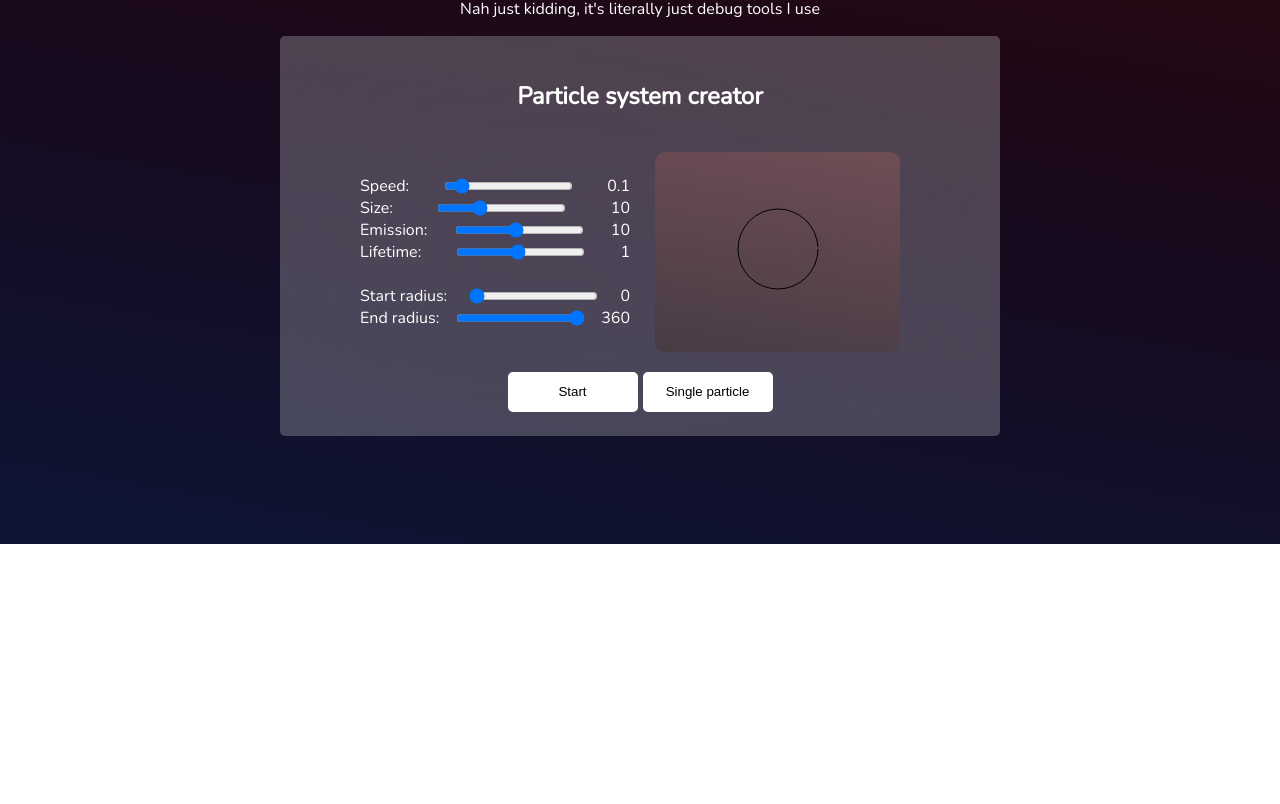
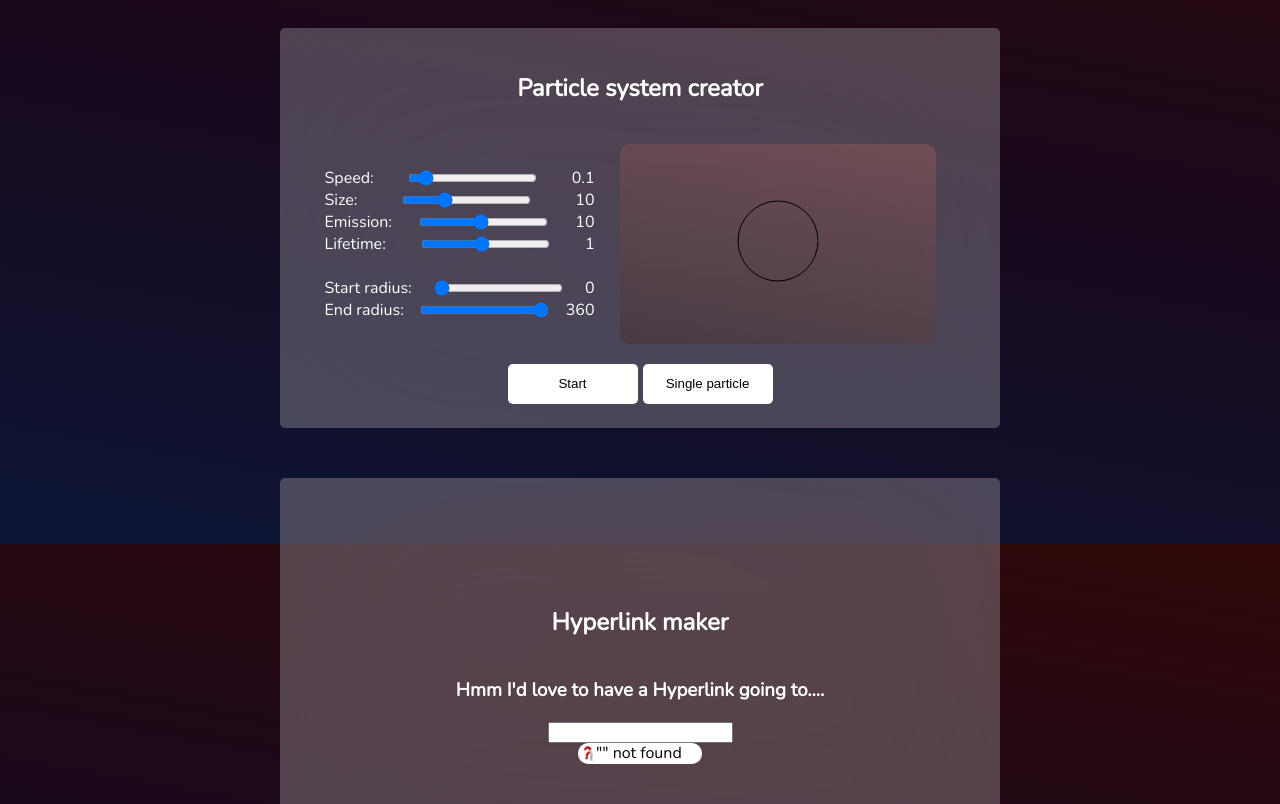
Before and after one commit to AchoDev/Portfolio-Vue, a Vue app: page /fun in a window 1280 px wide. Shown: the part 256-1060 px from the top of the page. Before the commit the page ends 800 px from the top, so only its background shows below. Built offline with nearby package versions, Linux system fonts and the light colour scheme; no server answers.

Commit message:
hyperlink maker and better dx

```diff
--- a/src/components/Hyperlink.vue
+++ b/src/components/Hyperlink.vue
@@ -18,36 +18,35 @@
 </template>
 
 <script setup lang="ts">
-import { computed, onMounted, ref } from 'vue';
+import { computed, onMounted, ref, watch } from 'vue';
 import { projectList, ProjectType } from '../projects';
-// import { useRouter } from 'vue-router';
-// import Project from '../pages/about/projectType';
 
-// interface Hyperlink {
-//     smallImg: string,
-//     title: string,
-//     color: string,
-//     path: string,
-// }
-
-// const router = useRouter()
 
 const props = defineProps<{
     to: string,
 }>()
 
-const link = ref<ProjectType>({
-    // smallImg: '../question.jpeg',
+const defaultProject: ProjectType = {
     name: `"${props.to}" not found`,
     desc: '',
     color: 'white',
-    path: '/',
+    path: '',
     text: 'black'
+}
+
+const link = ref<ProjectType>(defaultProject)
+
+const smallImgLink = computed(() => {
+
+    if(link.value.path == '') {
+        return '../question.jpeg'
+    } else {
+        return `../projects/${link.value.path}/small.png`
+    }
+
 })
 
-const smallImgLink = computed(() => `../projects/${link.value.path}/small.png`)
-
-onMounted(() => {
+function searchForProject() {
     const writtenProjectRes = projectList.find((a) => a.path == props.to)
 
     if (writtenProjectRes != null)
@@ -55,7 +54,17 @@ onMounted(() => {
         link.value = writtenProjectRes
 
         return
+    } else {
+        link.value = defaultProject
     }
+}
+
+watch(props, () => {
+    searchForProject()
+})
+
+onMounted(() => {
+    searchForProject()
 })
 
 </script>
--- a/src/components/ParticleSystem.vue
+++ b/src/components/ParticleSystem.vue
@@ -85,7 +85,6 @@ function runParticleSystem(singular?: boolean) {
     requestAnimationFrame(moveParticle)
 
     setTimeout(() => {
-        console.log("die")
         dead = true
         particleContainer.value.removeChild(particle)
     }, props.lifetime * 1000)
--- /dev/null
+++ b/src/pages/fun/FunContainer.vue
@@ -0,0 +1,53 @@
+<template>
+
+<div id="fun-container">
+    <h2>{{ title }}</h2>
+    <slot />
+</div>
+
+</template>
+
+<script setup lang="ts">
+
+defineProps<{
+    title: string
+}>()
+
+</script>
+
+<style scoped lang="scss">
+#fun-container {
+    background: rgba(255, 255, 255, 0.237);
+    backdrop-filter: blur(100px);
+    max-width: 700px;
+    height: 380px;
+    padding: 10px;
+    border-radius: 5px;
+
+
+    display: flex;
+    flex-direction: column !important;
+    justify-content: center;
+    align-items: center;
+
+    width: 100%;
+
+    &:deep(button) {
+        width: 130px;
+        height: 40px;
+        border-radius: 5px;
+        border: none;
+        background: rgb(255, 255, 255);
+
+        transition: ease-out .2s;
+        &:hover {
+            transform: scale(1.05) rotate(2deg);
+            cursor: pointer;
+        }
+
+        &:active {
+            transform: scale(1)
+        }
+    }
+}
+</style>
--- a/src/pages/fun/FunFactory.vue
+++ b/src/pages/fun/FunFactory.vue
@@ -5,11 +5,14 @@
         <p>This page is where the true fun begins. Lots of utilities and things to play around with <br><br> Nah just kidding, it's literally just debug tools I use</p>
 
         <ParticleSystemMaker />
+
+        <HyperlinkMaker />
     </div>
 </template>
 
 <script setup lang="ts">
 
+import HyperlinkMaker from './HyperlinkMaker.vue';
 import ParticleSystemMaker from './ParticleSystemMaker.vue';
 
 </script>
@@ -20,12 +23,18 @@ import ParticleSystemMaker from './ParticleSystemMaker.vue';
     // margin-top: 50px;
     text-align: center;
     width: 100%;
-    height: 100dvh;
+    min-height: 100dvh;
     overflow: hidden;
     display: flex;
     justify-content: center;
     align-items: center;
     flex-direction: column;
+
+    gap: 50px;
+
+    // overflow-y: scroll;
+
+    margin-bottom: 200px;
 }
 
 </style>
--- /dev/null
+++ b/src/pages/fun/HyperlinkMaker.vue
@@ -0,0 +1,25 @@
+<template>
+
+<FunContainer title="Hyperlink maker">
+
+    <h3>Hmm I'd love to have a Hyperlink going to....</h3>
+
+    <input v-model="hyperlinkSearch" type="text">
+
+    <Hyperlink :to="hyperlinkSearch ?? ''" />
+
+</FunContainer>
+
+</template>
+
+<script setup lang="ts">
+import { ref } from 'vue';
+import FunContainer from './FunContainer.vue';
+import Hyperlink from '../../components/Hyperlink.vue';
+
+const hyperlinkSearch = ref<string>()
+
+</script>
+
+<style scoped lang="scss">
+</style>
--- a/src/pages/fun/ParticleSystemMaker.vue
+++ b/src/pages/fun/ParticleSystemMaker.vue
@@ -1,9 +1,6 @@
 <template>
-
+    <FunContainer title="Particle system creator">
         <div id="container">
-
-    <h2>Particle system creator</h2>
-
             <div>
                 <div id="controls">
                     <div>
@@ -75,14 +72,15 @@
                 <button v-else @click="stopParticleSystem()">Stop</button>
                 <button @click="sendSingleParticle()">Single particle</button>
             </div>
-
         </div>
+    </FunContainer>
 
 </template>
 
 <script setup lang="ts">
 import { computed, ref } from 'vue';
 import ParticleSystem from '../../components/ParticleSystem.vue';
+import FunContainer from './FunContainer.vue';
 
 const speed = ref<string>("0.1")
 const size = ref<string>("10")
@@ -97,7 +95,7 @@ const isActive = ref(false)
 const particleSystem = ref()
 
 const indicatorOffset = computed(() => (
-    250 - (250 * ((parseFloat(endRadius.value) - parseFloat(startRadius.value)) / 360))) + 1
+    250 - (250 * ((parseFloat(endRadius.value) - parseFloat(startRadius.value)) / 360)))
 )
 
 function startParticleSystem() {
@@ -119,44 +117,13 @@ function sendSingleParticle() {
 <style scoped lang="scss">
 
 #container {
-    background: rgba(255, 255, 255, 0.237);
-    backdrop-filter: blur(100px);
-    max-width: 700px;
-    height: 380px;
-    padding: 10px;
-    border-radius: 5px;
-
-
-    display: flex;
-    flex-direction: column !important;
-    justify-content: center;
-    align-items: center;
-
-    width: 100%;
     &>div {
         display: flex;
         flex-direction: row;
         align-items: center;
         justify-content: center;
         gap: 5px;
-        width: 80%;
-    }
-
-    button {
-        width: 130px;
-        height: 40px;
-        border-radius: 5px;
-        border: none;
-        background: rgb(255, 255, 255);
-
-        transition: ease-out .2s;
-        &:hover {
-            transform: scale(1.05) rotate(2deg);
-            cursor: pointer;
-        }
-
-        &:active {
-            transform: scale(1)
+        // width: 80%;
     }
 }
 
@@ -177,6 +144,7 @@ function sendSingleParticle() {
     margin: 20px;
     height: 200px;
     border-radius: 10px;
+    flex-shrink: 0;
     display: grid;
     place-items: center;
     background: linear-gradient(10deg, rgba(69, 51, 51, 0.513), rgba(147, 90, 90, 0.489));
@@ -195,6 +163,6 @@ function sendSingleParticle() {
         }
     }
 }
-}
+
 
 </style>
```
Lines whose indentation alone changed are shown as unchanged.
